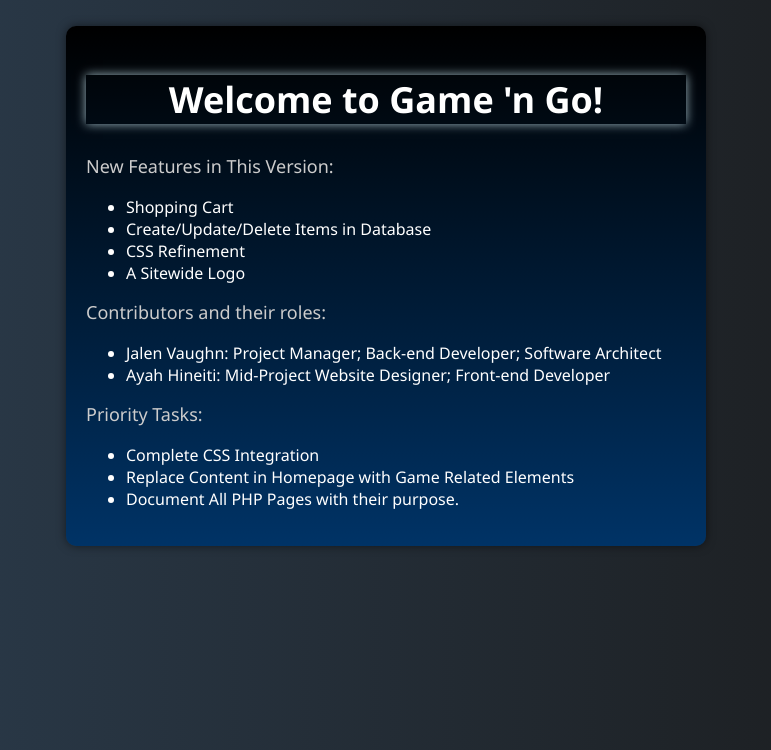
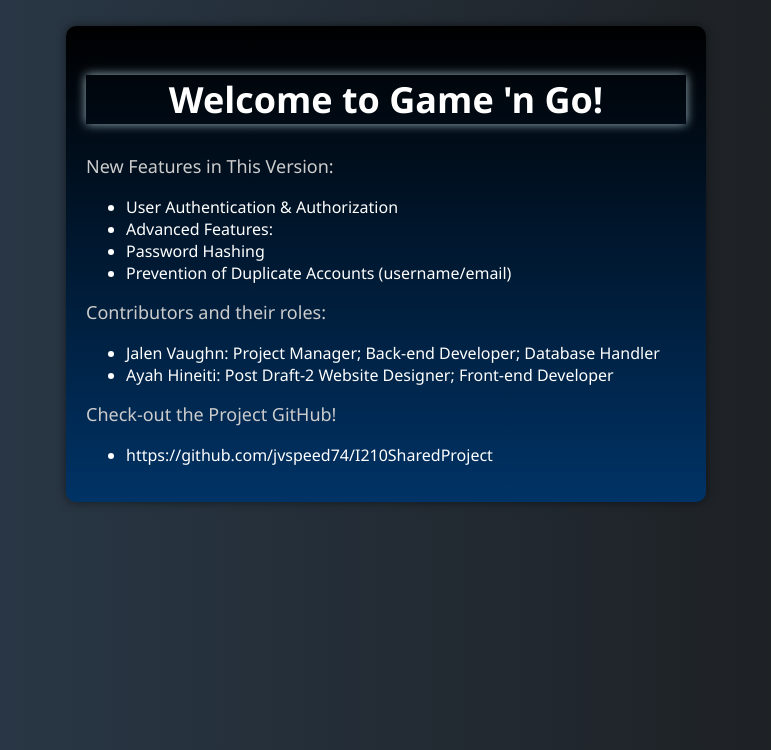
Before and after one commit to jvspeed74/Dynamic-Web-Application_with_Database-Integration, a PHP site: page / in a window 1280 px wide. Shown: the part 147-897 px from the top of the page, without its empty margins (254-1025 px from the left). Run offline with PHP 8.4, Linux system fonts and the light colour scheme.

Commit message:
Adjusted Content on index.php

```diff
--- a/I210ProjectGitHub/index.php
+++ b/I210ProjectGitHub/index.php
@@ -13,28 +13,26 @@ include("header.php");
             <div class="feature-list">
                 <p>New Features in This Version:</p>
                 <ul>
-                    <li>Shopping Cart</li>
-                    <li>Create/Update/Delete Items in Database</li>
-                    <li>CSS Refinement</li>
-                    <li>A Sitewide Logo</li>
+                    <li>User Authentication & Authorization</li>
+                    <li>Advanced Features:</li>
+                    <li>Password Hashing</li>
+                    <li>Prevention of Duplicate Accounts (username/email)</li>
                 </ul>
             </div>
 
             <div class="contributors-list">
                 <p>Contributors and their roles:</p>
                 <ul>
-                    <li>Jalen Vaughn: Project Manager; Back-end Developer; Software Architect</li>
-                    <li>Ayah Hineiti: Mid-Project Website Designer; Front-end Developer</li>
+                    <li>Jalen Vaughn: Project Manager; Back-end Developer; Database Handler</li>
+                    <li>Ayah Hineiti: Post Draft-2 Website Designer; Front-end Developer</li>
 
                 </ul>
             </div>
 
             <div class="tasks-list">
-                <p>Priority Tasks:</p>
+                <p>Check-out the Project GitHub!</p>
                 <ul>
-                    <li>Complete CSS Integration</li>
-                    <li>Replace Content in Homepage with Game Related Elements</li>
-                    <li>Document All PHP Pages with their purpose.</li>
+                    <li><a href="https://github.com/jvspeed74/I210SharedProject">https://github.com/jvspeed74/I210SharedProject</a></li>
                 </ul>
             </div>
         </div>
```
